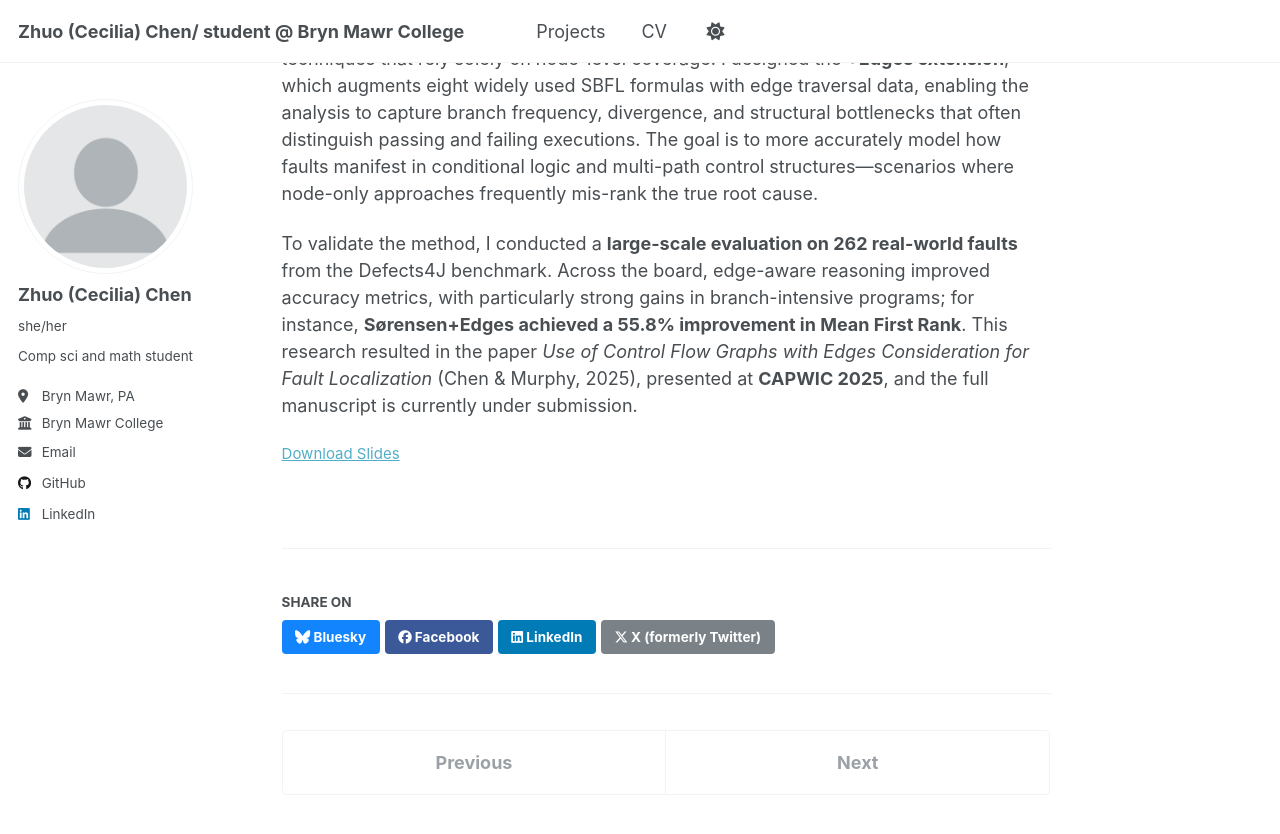
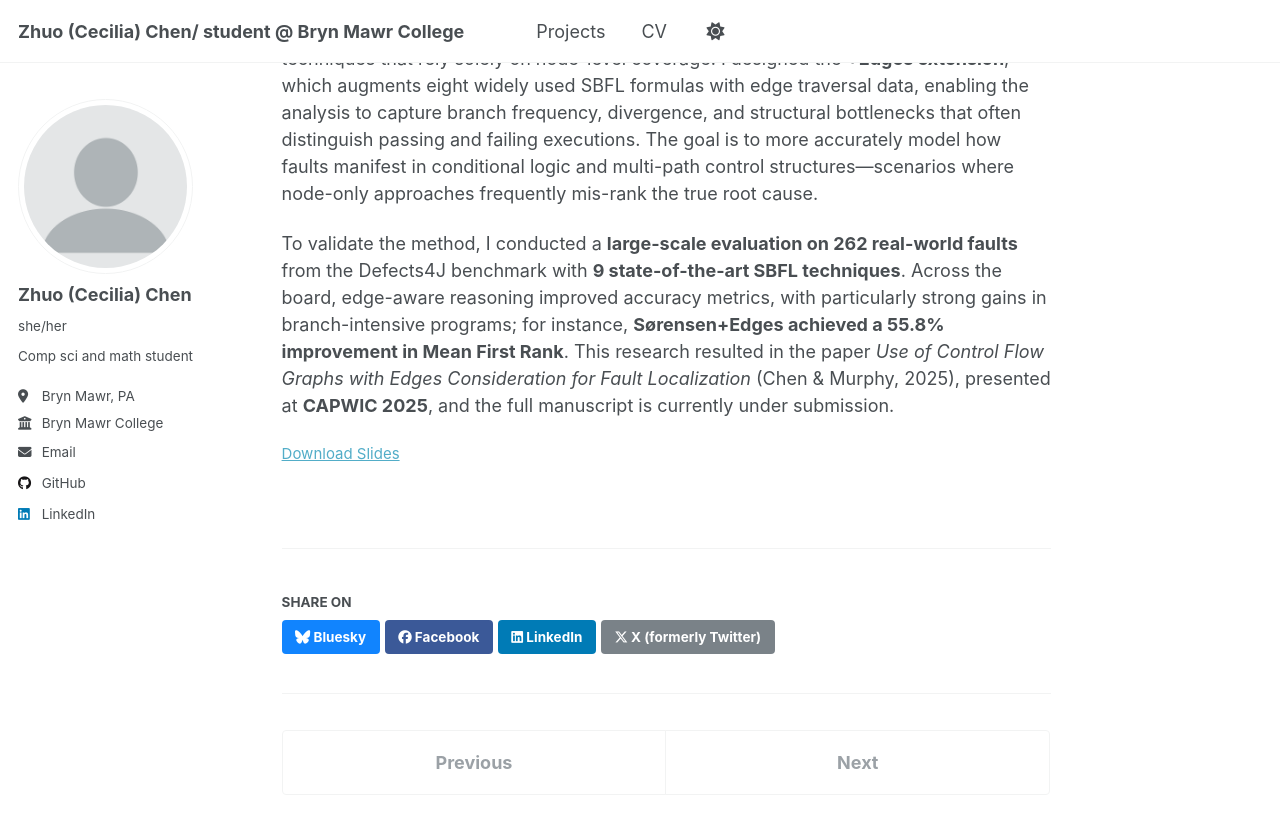
Before and after one commit to Cecilia7717/Cecilia7717.github.io, a Jekyll site: the page built from _projects/debugging-visualization.md, in a window 1280 px wide and 900 px high, scrolled down 385 px. Shown: the top 834 px of the window. Built offline with Jekyll 4.4.1, drawn with Linux system fonts in a browser that asks for light colours.

Commit message:
Update debugging-visualization.md

```diff
--- a/_projects/debugging-visualization.md
+++ b/_projects/debugging-visualization.md
@@ -15,4 +15,4 @@ Overview
 
 This project enhances spectrum-based fault localization by incorporating **control-flow-graph (CFG) edge information**, addressing a major limitation of traditional SBFL techniques that rely solely on node-level coverage. I designed the **+Edges extension**, which augments eight widely used SBFL formulas with edge traversal data, enabling the analysis to capture branch frequency, divergence, and structural bottlenecks that often distinguish passing and failing executions. The goal is to more accurately model how faults manifest in conditional logic and multi-path control structures—scenarios where node-only approaches frequently mis-rank the true root cause.
 
-To validate the method, I conducted a **large-scale evaluation on 262 real-world faults** from the Defects4J benchmark. Across the board, edge-aware reasoning improved accuracy metrics, with particularly strong gains in branch-intensive programs; for instance, **Sørensen+Edges achieved a 55.8% improvement in Mean First Rank**. This research resulted in the paper *Use of Control Flow Graphs with Edges Consideration for Fault Localization* (Chen & Murphy, 2025), presented at **CAPWIC 2025**, and the full manuscript is currently under submission.
+To validate the method, I conducted a **large-scale evaluation on 262 real-world faults** from the Defects4J benchmark with **9 state-of-the-art SBFL techniques**. Across the board, edge-aware reasoning improved accuracy metrics, with particularly strong gains in branch-intensive programs; for instance, **Sørensen+Edges achieved a 55.8% improvement in Mean First Rank**. This research resulted in the paper *Use of Control Flow Graphs with Edges Consideration for Fault Localization* (Chen & Murphy, 2025), presented at **CAPWIC 2025**, and the full manuscript is currently under submission.
```
